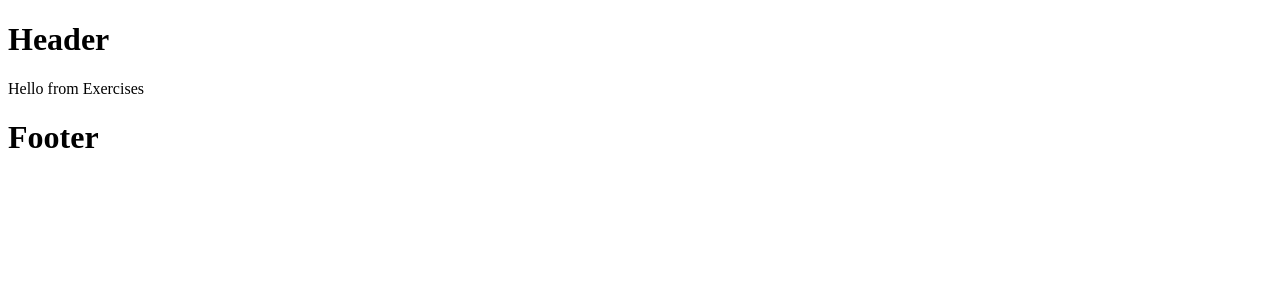
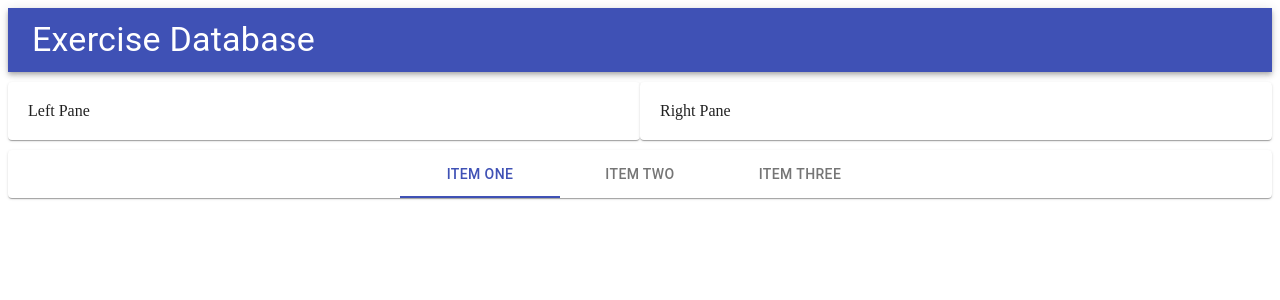
Before and after one commit to snyarde/react-materialui-fitness-webapp, a React (Create React App) app: page / in a window 1280 px wide. Shown: the top 300 px of the page. Built offline with nearby package versions, Linux system fonts and the light colour scheme.

Commit message:
Completes Episode 2
Completes episode 2: [Learn React & Material UI - #2 Grid Layout](https://www.youtube.com/watch?v=HjToX1WWE3w)

```diff
--- /dev/null
+++ b/src/Components/Exercises/LeftPane.js
@@ -0,0 +1,4 @@
+import React from "react";
+import { Paper } from "@material-ui/core";
+
+export default ({ styles }) => <Paper style={styles.Paper}>Left Pane</Paper>;
--- /dev/null
+++ b/src/Components/Exercises/RightPane.js
@@ -0,0 +1,4 @@
+import React from "react";
+import { Paper } from "@material-ui/core";
+
+export default ({ styles }) => <Paper style={styles.Paper}>Right Pane</Paper>;
--- a/src/Components/Exercises/index.js
+++ b/src/Components/Exercises/index.js
@@ -1,3 +1,19 @@
 import React from "react";
+import { Grid } from "@material-ui/core";
+import LeftPane from "./LeftPane";
+import RightPane from "./RightPane";
 
-export default props => <div>Hello from Exercises</div>;
+const styles = {
+  Paper: { padding: 20, marginTop: 10, marginBottom: 10 }
+};
+
+export default props => (
+  <Grid container>
+    <Grid item sm>
+      <LeftPane styles={styles} />
+    </Grid>
+    <Grid item sm>
+      <RightPane styles={styles} />
+    </Grid>
+  </Grid>
+);
--- a/src/Components/Layouts/Footer.js
+++ b/src/Components/Layouts/Footer.js
@@ -1,7 +1,12 @@
 import React from "react";
+import { Paper, Tabs, Tab } from "@material-ui/core";
 
 export default props => (
-  <div>
-    <h1>Footer</h1>
-  </div>
+  <Paper>
+    <Tabs value={0} indicatorColor="primary" textColor="primary" centered>
+      <Tab label="Item One" />
+      <Tab label="Item Two" />
+      <Tab label="Item Three" />
+    </Tabs>
+  </Paper>
 );
--- a/src/Components/Layouts/Header.js
+++ b/src/Components/Layouts/Header.js
@@ -1,7 +1,12 @@
 import React from "react";
+import { AppBar, Toolbar, Typography } from "@material-ui/core";
 
 export default props => (
-  <div>
-    <h1>Header</h1>
-  </div>
+  <AppBar position="static">
+    <Toolbar>
+      <Typography variant="h4" color="inherit">
+        Exercise Database
+      </Typography>
+    </Toolbar>
+  </AppBar>
 );
```
